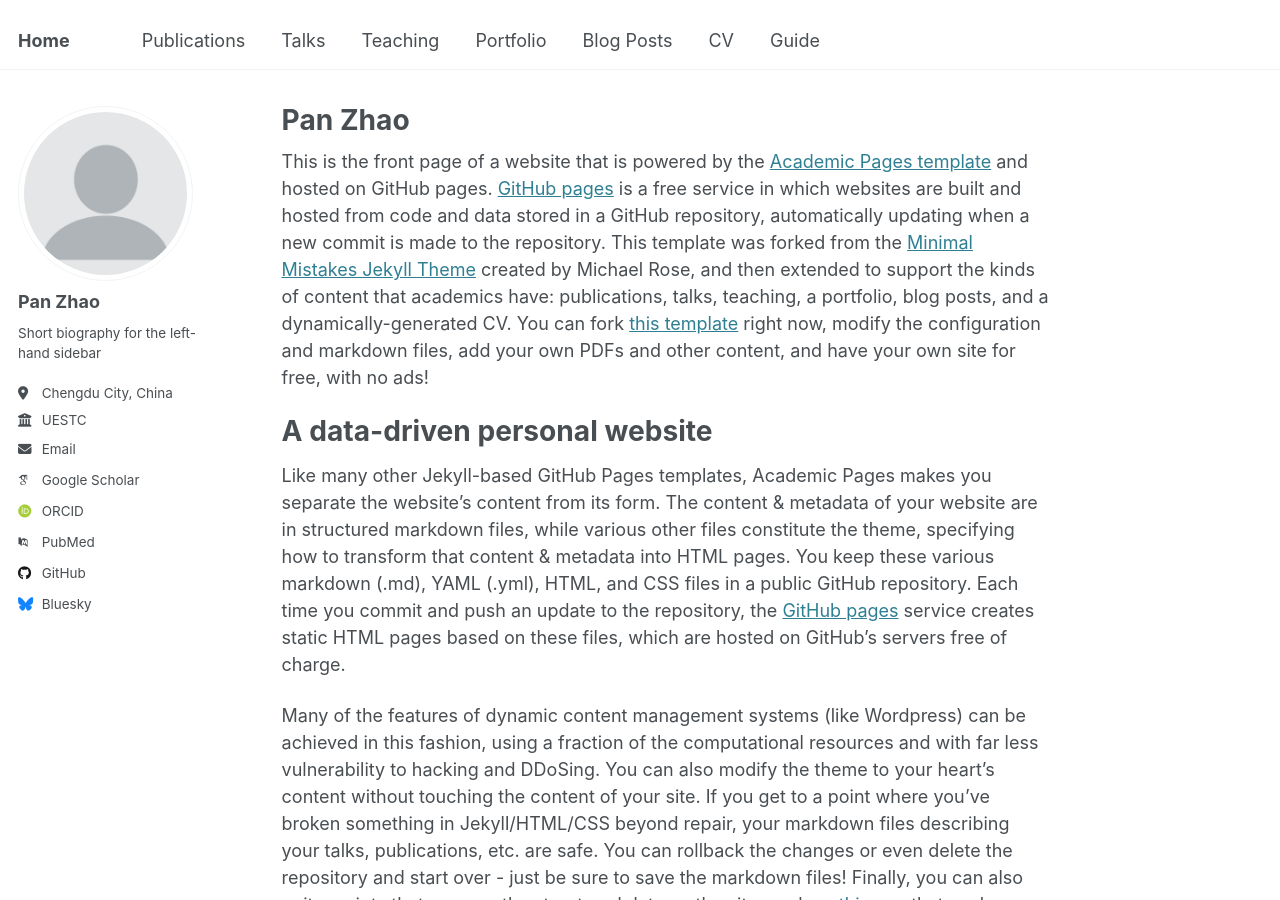
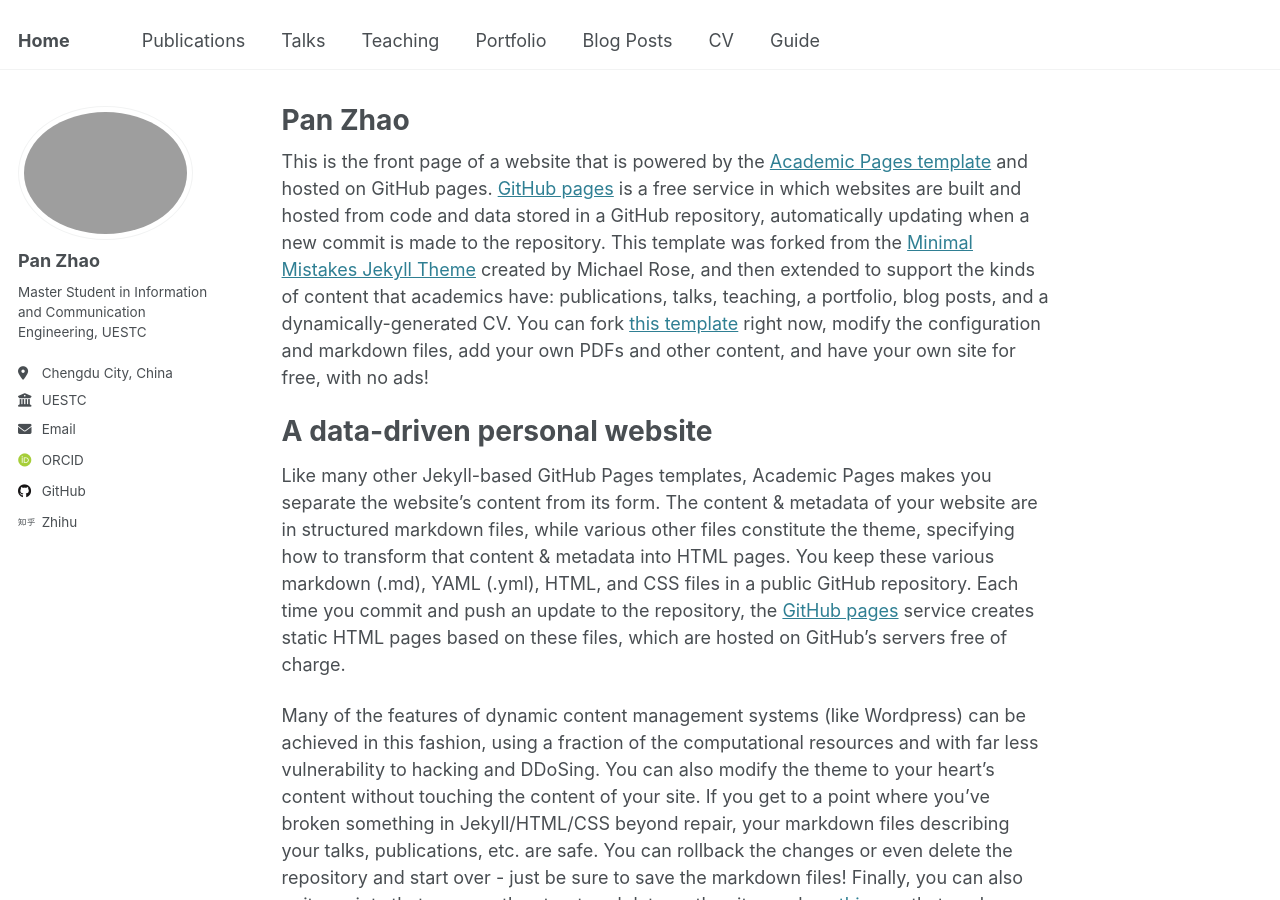
Before and after one commit to panzhao08/panzhao08.github.io, a Jekyll site: the page built from _pages/about.md, in a window 1280 px wide and 900 px high. Built offline with Jekyll 4.4.1, drawn with Linux system fonts in a browser that asks for light colours; some web fonts are replaced; part of the change alters nothing that is shown.

Commit message:
Update _config.yml

```diff
--- a/_config.yml
+++ b/_config.yml
@@ -22,10 +22,10 @@ repository               : "academicpages/academicpages.github.io"
 #               Additional customization can be done by editing /_includes/author-profile.html
 author:
   # Biographic information
-  avatar           : "profile.png"
+  avatar           : "panzhao.jpg"
   name             : "Pan Zhao"
   pronouns         : # example: "he/his"
-  bio              : "Short biography for the left-hand sidebar"
+  bio              : "Master Student in Information and Communication Engineering, UESTC"
   location         : "Chengdu City, China"
   employer         : "UESTC"
   uri              : # URL
@@ -33,11 +33,11 @@ author:
 
   # Academic websites
   arxiv            : # URL - Update with the correct link to your profile
-  googlescholar    : "https://scholar.google.com/citations?user=PS_CX0AAAAAJ"
+  # googlescholar    : "https://scholar.google.com/citations?user=PS_CX0AAAAAJ"
   impactstory      : # URL
-  orcid            : "http://orcid.org/yourorcidurl"
+  orcid            : "https://orcid.org/my-orcid?orcid=0009-0004-2864-0381"
   semantic         : # URL
-  pubmed           : "https://www.ncbi.nlm.nih.gov/pubmed/?term=john+snow"
+  # pubmed           : "https://www.ncbi.nlm.nih.gov/pubmed/?term=john+snow"
   researchgate     : # URL
   scopus           : # URL
 
@@ -45,12 +45,12 @@ author:
   bitbucket        : # Username - Update with your username on the site
   codepen          : # Username
   dribbble         : # Username
-  github           : "academicpages"
+  github           : "https://github.com/panzhao08"
   kaggle           : # Username
   stackoverflow    : # User number or user number and name (i.e., use "1" or "1/jeff-atwood")
 
   # Social media
-  bluesky          : "bsky.app" # Replace this with you Bluesky username
+  # bluesky          : "bsky.app" # Replace this with you Bluesky username
   facebook         : # Username
   flickr           : # Username
   foursquare       : # Username
@@ -73,7 +73,7 @@ author:
   wikipedia        : # Username
   xing             : # Username
   youtube          : # Username
-  zhihu            : # Username
+  zhihu            : "https://www.zhihu.com/people/luan-qu-ge-ming-zi-14"
 
 # Publication Category - The following the list of publication categories and their headings
 publication_category:
```
